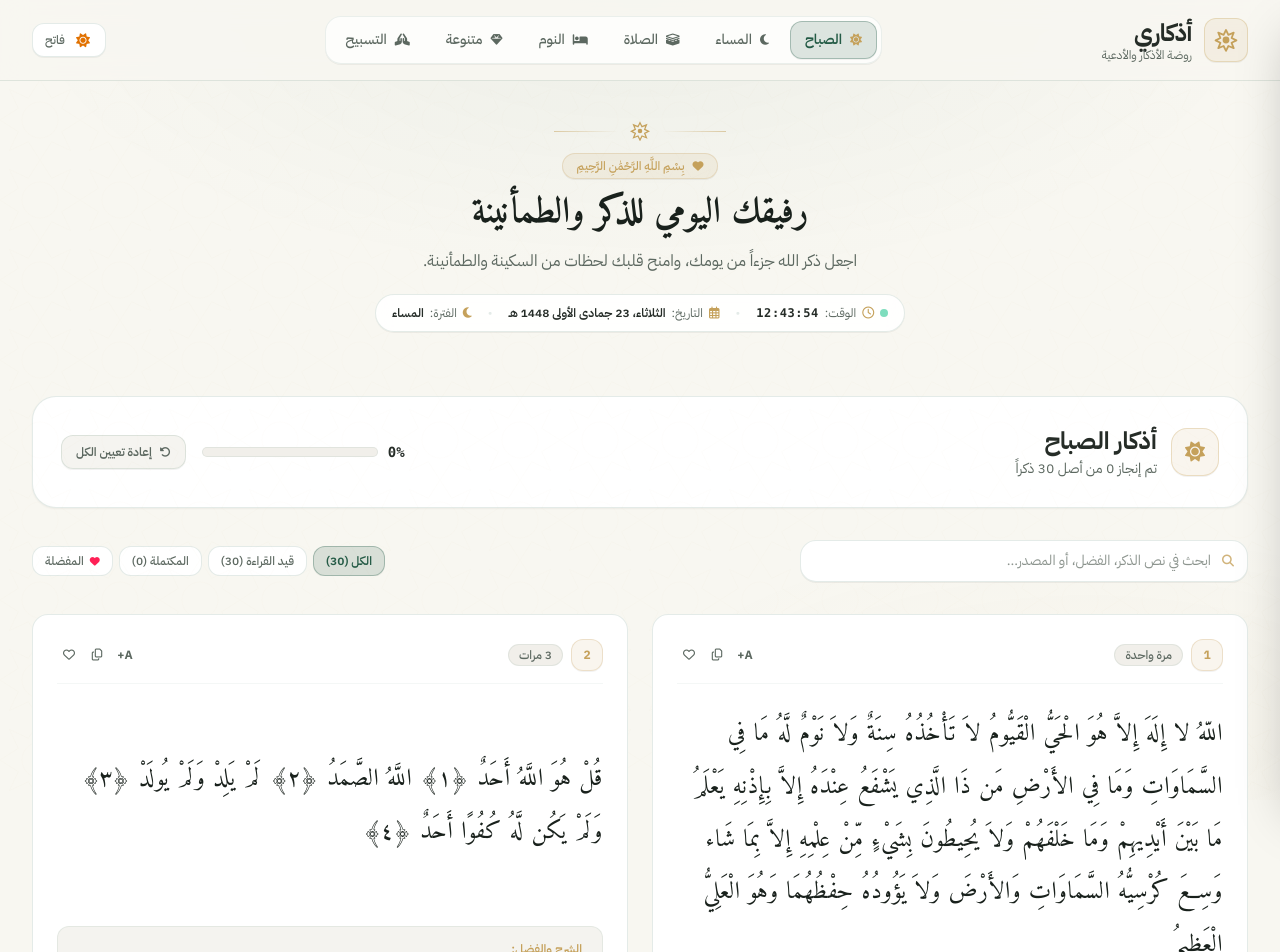
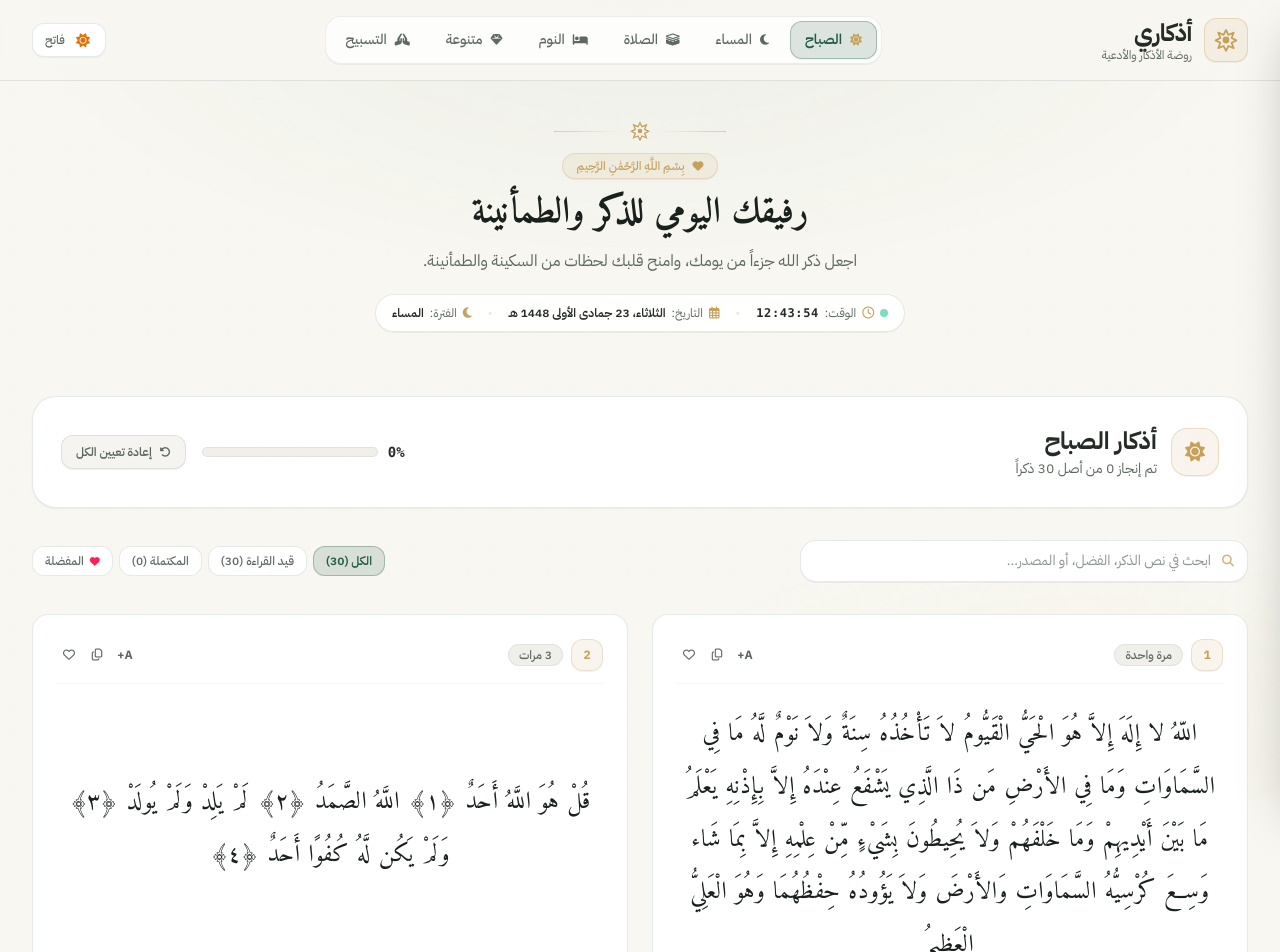
Before and after one commit to HaithamAbuDraz/Azkari, a React (Vite) app: page /morning in a window 1280 px wide. Shown: the top 952 px of the page. Built offline with nearby package versions, Linux system fonts and the light colour scheme.

Commit message:
style(card): center dhikr Arabic text horizontally and vertically in AzkarCard

```diff
--- a/src/features/azkar/components/AzkarCard.jsx
+++ b/src/features/azkar/components/AzkarCard.jsx
@@ -337,10 +337,10 @@ export default function AzkarCard({
 
       {/* ── Arabic Text — staggered fade-in ── */}
       <div
-        className='my-2 text-reveal'
+        className='my-auto py-2 text-reveal text-center'
         style={{ '--reveal-delay': '80ms' }}>
         <p
-          className={`font-amiri text-text-arabic text-right leading-[2.2] tracking-wide transition-[font-size] duration-200 ease-out ${
+          className={`font-amiri text-text-arabic text-center leading-[2.2] tracking-wide transition-[font-size] duration-200 ease-out ${
             isLargeFont
               ? 'text-2xl sm:text-3xl'
               : 'text-lg sm:text-xl md:text-2xl'
```
